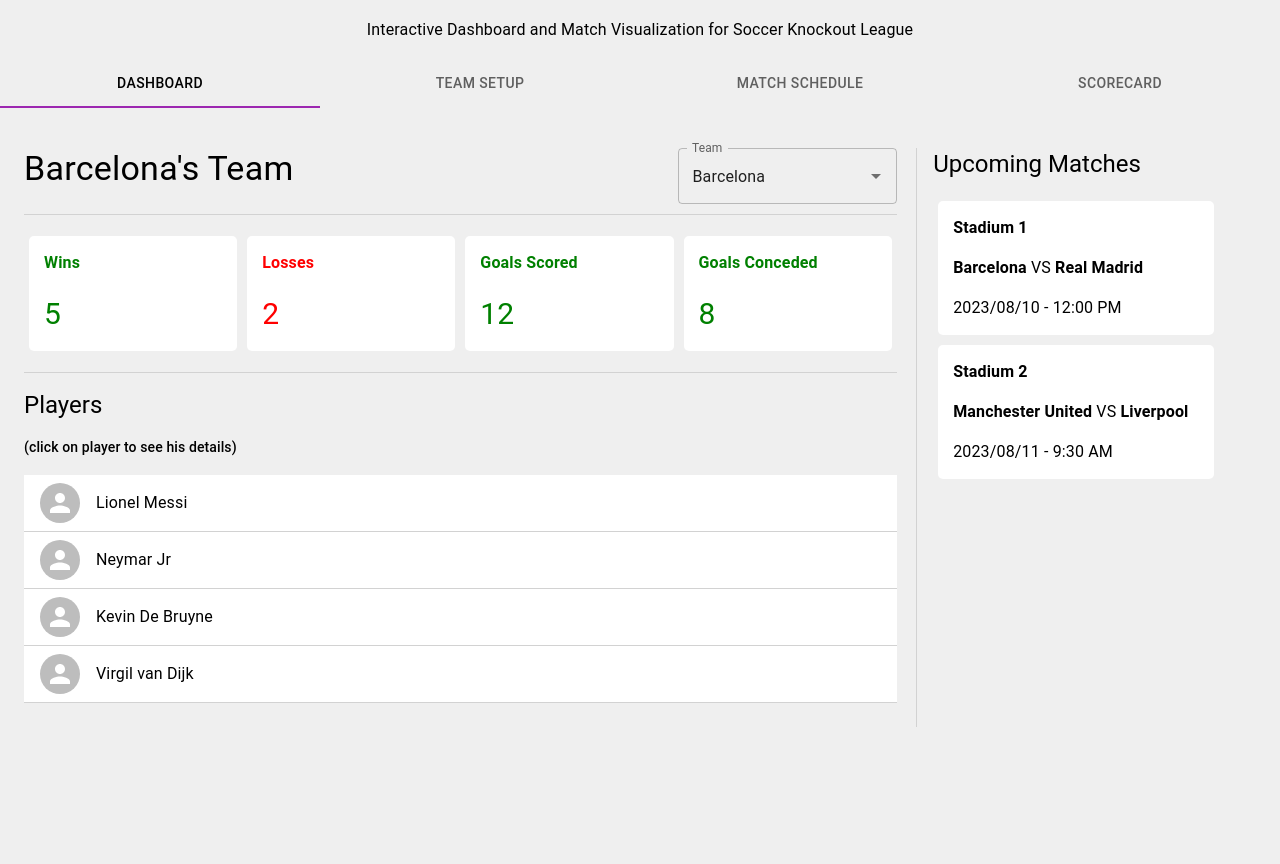
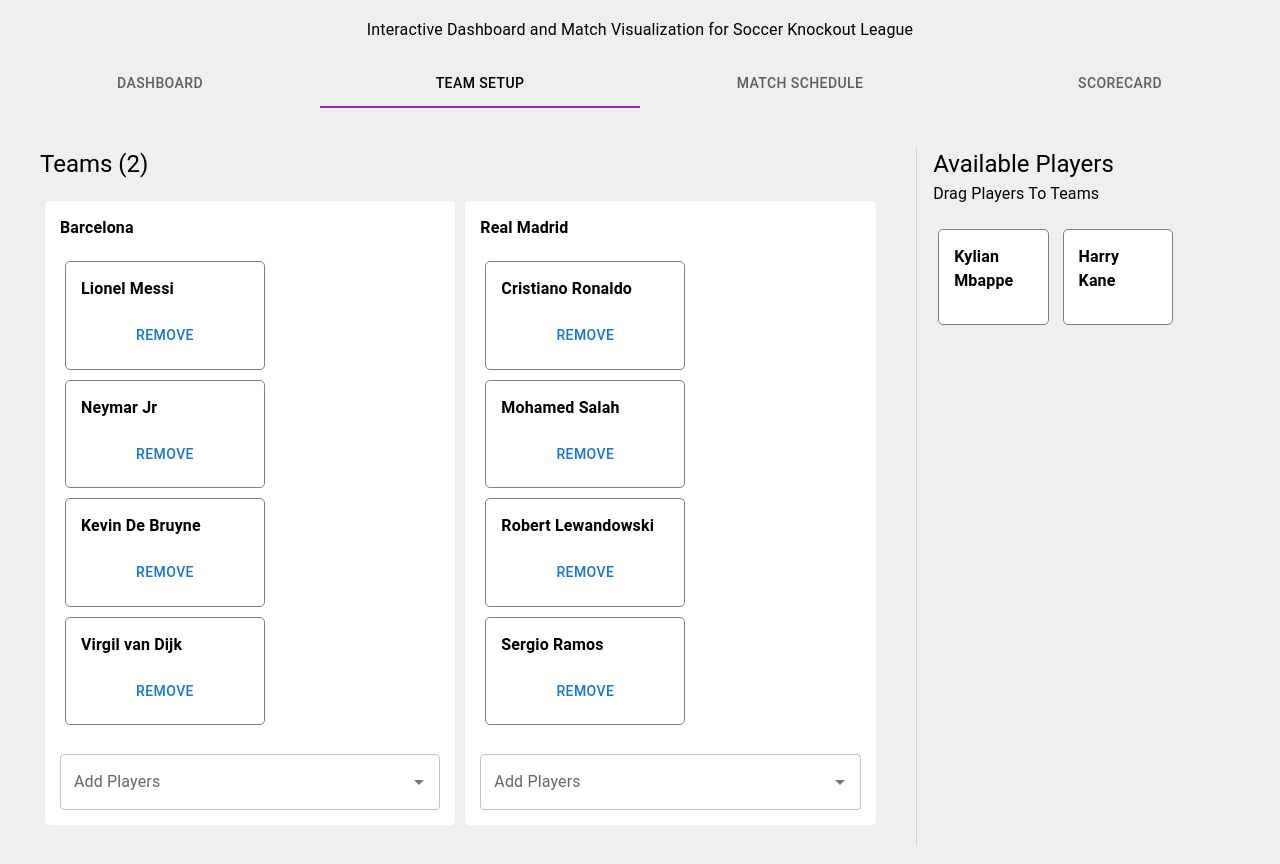
Before and after one commit to tahir-sharif/match-app, a React (Create React App) app: page / in a window 1280 px wide. Shown: the top 864 px of the page. Before the commit the page ends 816 px from the top, so only its background shows below. Built offline with nearby package versions, Linux system fonts and the light colour scheme.

Commit message:
Team setup added

```diff
--- a/src/components/teamSetup/TeamSetup.jsx
+++ b/src/components/teamSetup/TeamSetup.jsx
@@ -1,10 +1,145 @@
-import { Grid } from "@mui/material";
-import React from "react";
+import {
+  Autocomplete,
+  Box,
+  Button,
+  Divider,
+  Grid,
+  TextField,
+  Typography,
+} from "@mui/material";
+import React, { useContext, useState } from "react";
+import Card from "../common/Card";
+import { MatchContext } from "../../context/MatchContext";
 
 const TeamSetup = () => {
+  const { teams, players, addPlayer, removePlayer } = useContext(MatchContext);
+  const availablePlayers = players.filter((p) => p.teamId === null);
+
+  const getTeamsPlayers = (team) => {
+    const teamId = team.id;
+    return players.filter((p) => p.teamId === teamId);
+  };
+
+  const addPlayerToTeam = (team, player) => {
+    if (player) {
+      addPlayer(team.id, player.id);
+    }
+  };
+
+  const removePlayerFromTeam = (team, player) => {
+    if (player) {
+      removePlayer(team.id, player.id);
+    }
+  };
+
   return (
-    <Grid container>
-      <Grid xs={9}></Grid>
+    <Grid container sx={{ height: "100%" }}>
+      <Grid xs={8.5}>
+        <Box sx={{ p: 2, pt: 0 }}>
+          <Typography variant="h5">Teams {`(${teams.length})`}</Typography>
+
+          <Box sx={{ display: "flex", mt: 2 }}>
+            {teams.length ? (
+              teams.map((t, i) => {
+                const currentTeamPlayers = getTeamsPlayers(t);
+                const isDisabled = currentTeamPlayers.length < 2;
+                return (
+                  <Card
+                    style={{
+                      width: "50%",
+                    }}
+                    heading={t.name}
+                    key={i}
+                  >
+                    <Box
+                      sx={{
+                        display: "flex",
+                        flexWrap: "wrap",
+                        minHeight: "100px",
+                      }}
+                    >
+                      {currentTeamPlayers.map((p) => {
+                        return (
+                          <Card
+                            style={{
+                              border: "1px solid gray",
+                              width: "200px",
+                              cursor: "move",
+                            }}
+                            heading={p.name}
+                            key={i}
+                          >
+                            <Button
+                              disabled={isDisabled}
+                              onClick={() => {
+                                removePlayerFromTeam(t, p);
+                              }}
+                              fullWidth
+                            >
+                              Remove
+                            </Button>
+                          </Card>
+                        );
+                      })}
+
+                      {isDisabled && (
+                        <Typography sx={{ mt: 2, color: "orange" }}>
+                          Every Team Should have at least 1 player
+                        </Typography>
+                      )}
+
+                      <Box sx={{ mt: 3, width: 1 }}>
+                        <Autocomplete
+                          fullWidth
+                          onChange={(_, p) => addPlayerToTeam(t, p)}
+                          disablePortal
+                          id="combo-box-demo"
+                          options={availablePlayers}
+                          getOptionLabel={(o) => o.name}
+                          renderInput={(params) => (
+                            <TextField {...params} label="Add Players" />
+                          )}
+                        />
+                      </Box>
+                    </Box>
+                  </Card>
+                );
+              })
+            ) : (
+              <Typography>There is no Available Team</Typography>
+            )}
+          </Box>
+        </Box>
+      </Grid>
+      <Grid xs={0.2}>
+        <Divider orientation="vertical" />
+      </Grid>
+      <Grid xs={3}>
+        <Box sx={{ p: 2, pt: 0 }}>
+          <Typography variant="h5">Available Players</Typography>
+          <Typography variant="subtitle1">Drag Players To Teams</Typography>
+
+          <Box sx={{ display: "flex", mt: 2, flexWrap: "wrap", gap: "4px" }}>
+            {availablePlayers.length ? (
+              availablePlayers.map((p, i) => {
+                return (
+                  <Card
+                    draggable
+                    style={{
+                      border: "1px solid gray",
+                      width: "40%",
+                    }}
+                    heading={p.name}
+                    key={i}
+                  ></Card>
+                );
+              })
+            ) : (
+              <Typography>There is no Available Player</Typography>
+            )}
+          </Box>
+        </Box>
+      </Grid>
     </Grid>
   );
 };
--- a/src/context/MatchContext.js
+++ b/src/context/MatchContext.js
@@ -6,14 +6,33 @@
 export const MatchContext = createContext();
 
 export const MatchContextProvider = ({ children }) => {
-  const [/*matchData, setMatchData*/] = useState({
+  const [matchData, setMatchData] = useState({
     players,
     teams,
     upcomingMatches,
   });
 
+  const updatePlayerId = (teamId, playerId) => {
+    const newPlayers = [...players];
+    const FP = newPlayers.find((p) => p.id === playerId);
+    FP.teamId = teamId;
+
+    setMatchData((prev) => ({
+      ...prev,
+      players: newPlayers,
+    }));
+  };
+
+  const addPlayer = (teamId, playerId) => {
+    updatePlayerId(teamId, playerId);
+  };
+
+  const removePlayer = (teamId, playerId) => {
+    updatePlayerId(null, playerId);
+  };
+
   return (
-    <MatchContext.Provider value={{ players, teams, upcomingMatches }}>
+    <MatchContext.Provider value={{ ...matchData, addPlayer, removePlayer }}>
       {children}
     </MatchContext.Provider>
   );
--- a/src/data/players.js
+++ b/src/data/players.js
@@ -68,7 +68,7 @@
   {
     id: 7,
     name: "Kylian Mbappe",
-    teamId: 2,
+    teamId: null,
     stats: {
       goals: 7,
       assists: 3,
@@ -101,7 +101,7 @@
   {
     id: 10,
     name: "Harry Kane",
-    teamId: 2,
+    teamId: null,
     stats: {
       goals: 6,
       assists: 4,
--- a/src/pages/Home.jsx
+++ b/src/pages/Home.jsx
@@ -43,7 +43,7 @@
 }
 
 export default function Home() {
-  const [value, setValue] = useState(0);
+  const [value, setValue] = useState(1);
 
   const handleChange = (event, newValue) => {
     setValue(newValue);
```
